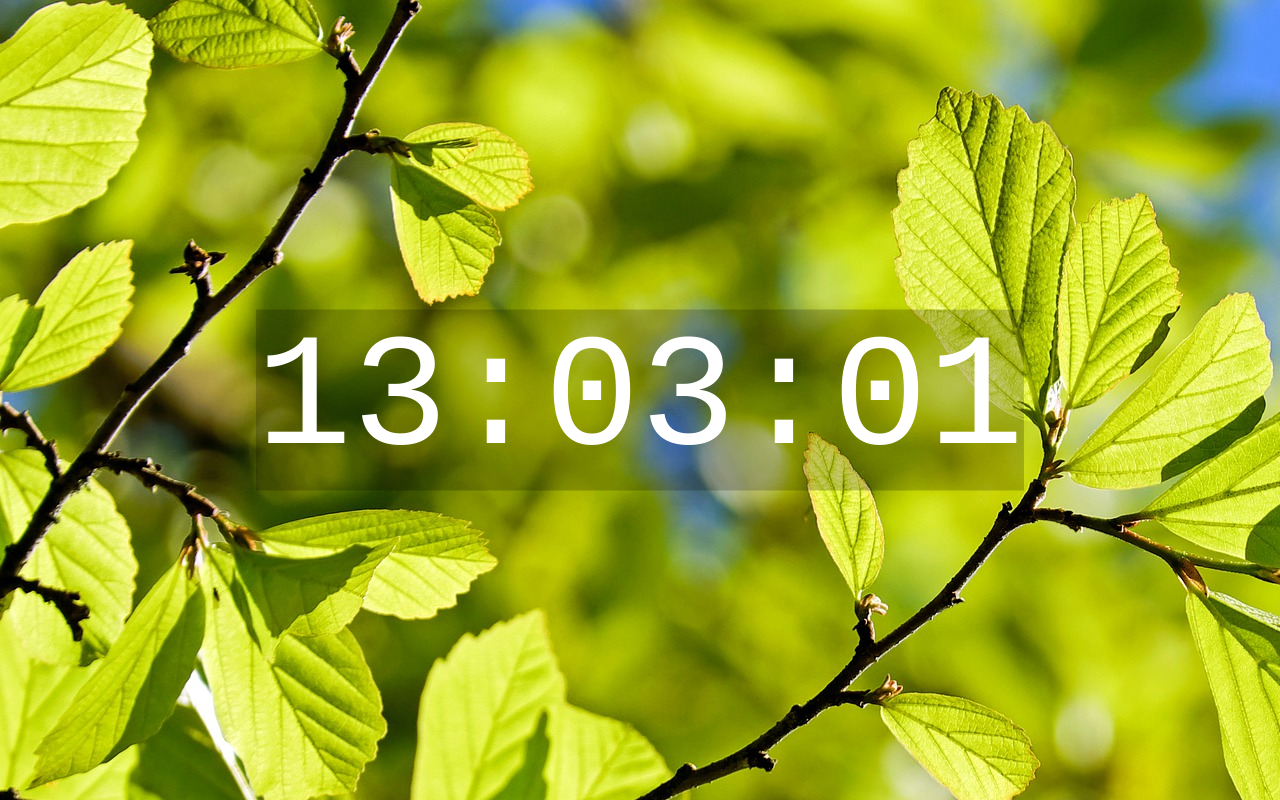
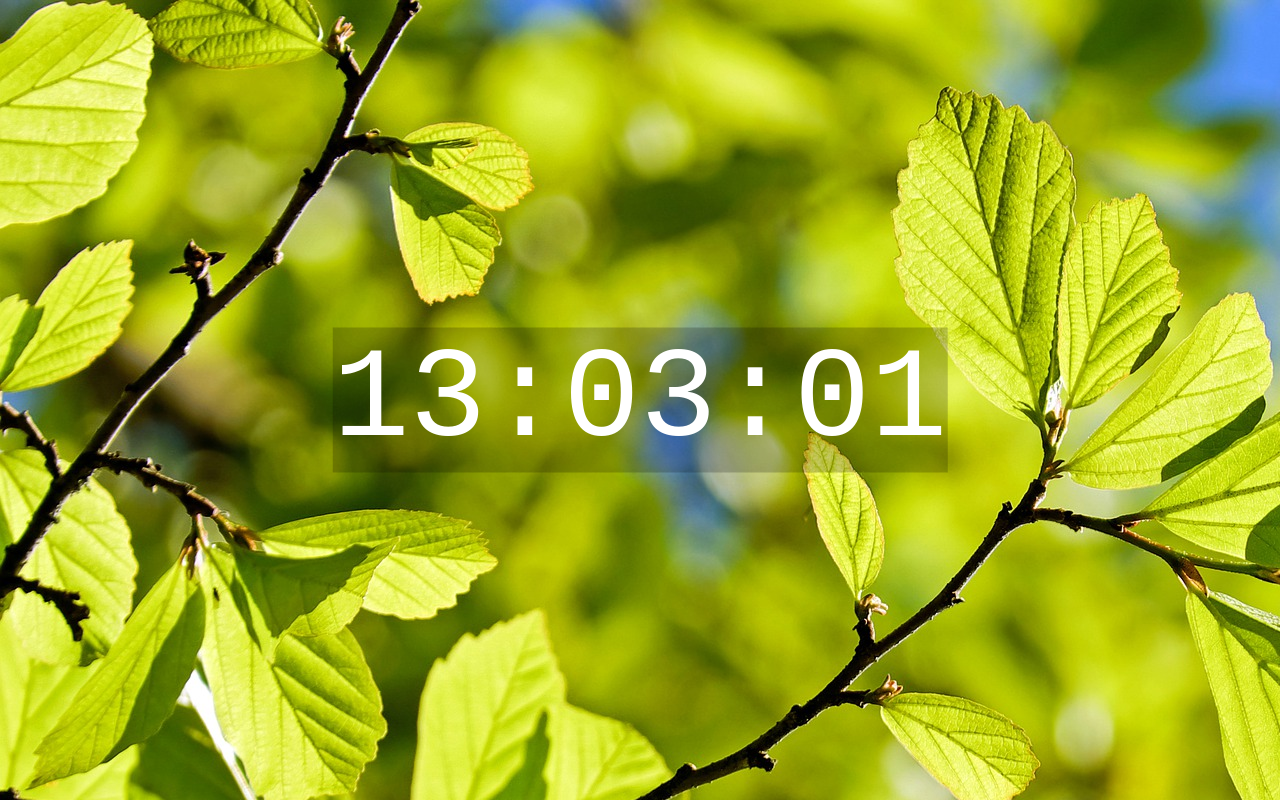
Before and after one commit to nosuke0421/webclock, a plain HTML site: page index.html in a window 1280 px wide. Drawn offline with nearby package versions, Linux system fonts and the light colour scheme; a web font is replaced by a local one.

Commit message:
文字サイズ変更

```diff
--- a/clock.css
+++ b/clock.css
@@ -8,12 +8,13 @@ body{
     height:100vh;
     width:100vw;
     background-size:cover;
+    background-position: center;
     position: relative;
 }
 
 #clock{
     color:white;
-    font-size: 10em;
+    font-size: 10vw;
     text-align: center;
     background-color: rgba(0, 0, 0, 0.212);
     top:50%;
```
